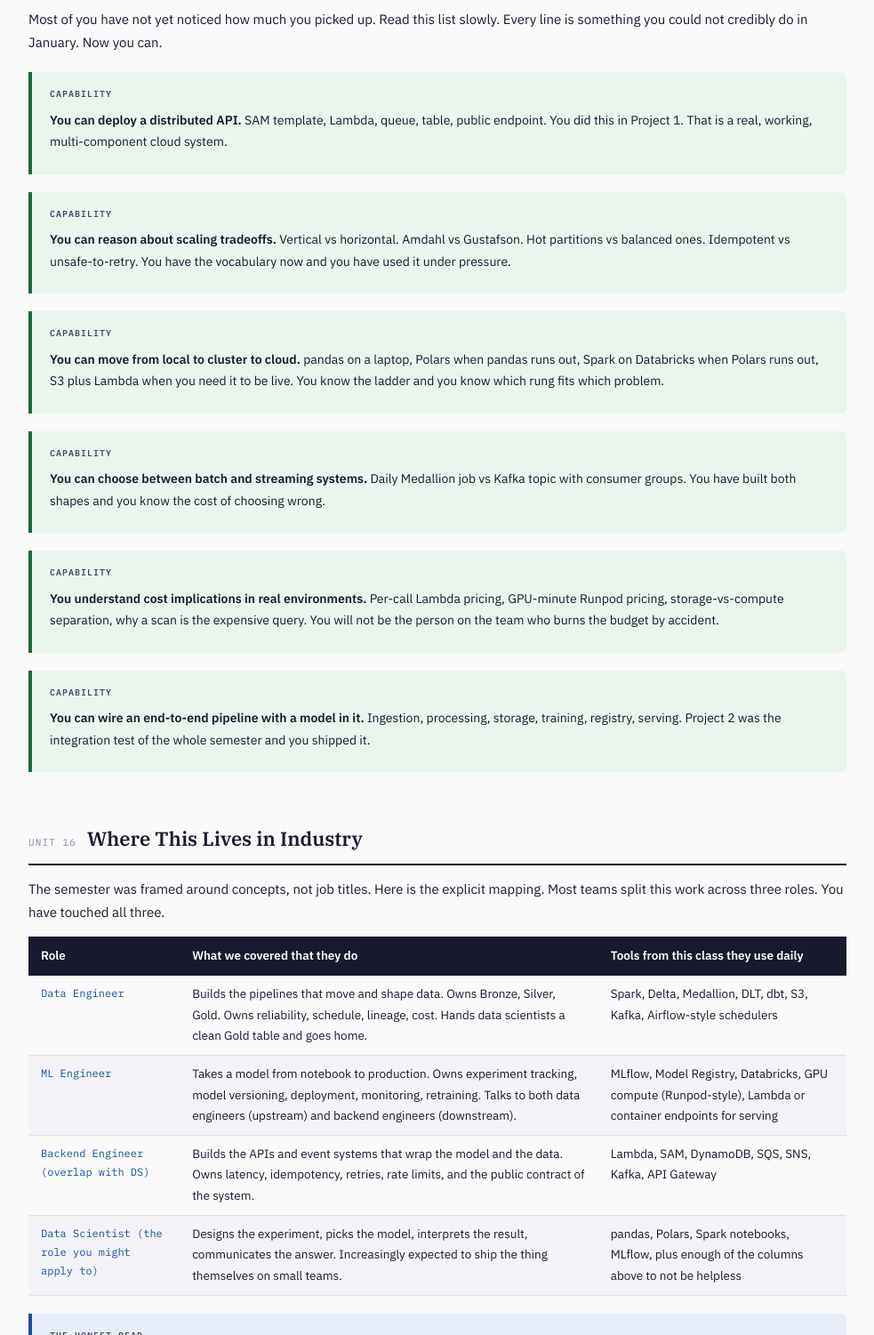
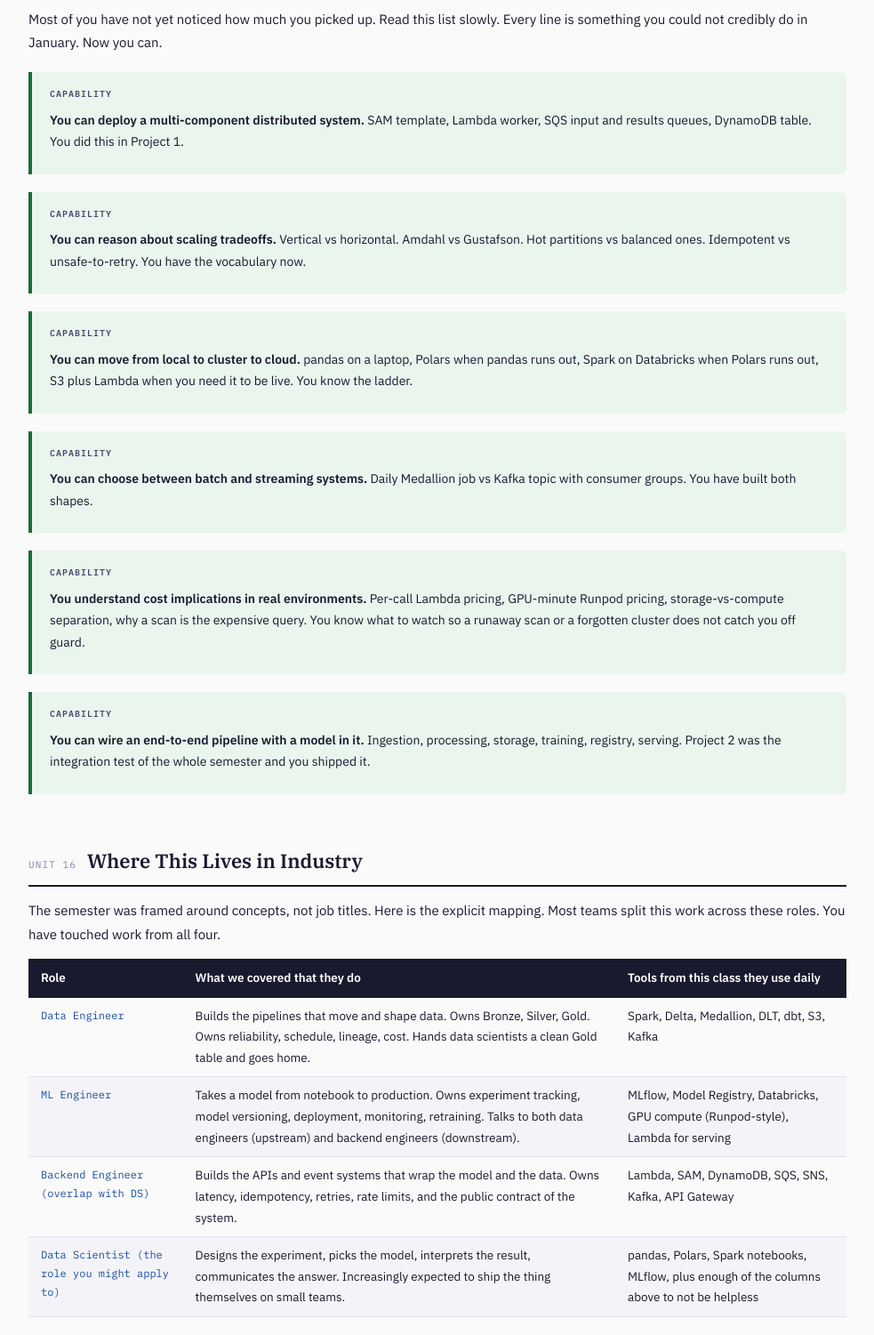
Before and after one commit to gsaluncf/DistributedForDataScienceF26, a plain HTML site: page class_wrapup.html in a window 1280 px wide. Shown: the part 6560-8061 px from the top of the page at 89% size, without its empty margins (148-1131 px from the left). Drawn offline with Linux system fonts and the light colour scheme.

Commit message:
Tighten capability section: drop overclaims, fix role count, no em dashes

```diff
--- a/class_wrapup.html
+++ b/class_wrapup.html
@@ -322,27 +322,27 @@
 
 <div class="callout green">
   <div class="callout-label">Capability</div>
-  <p><strong>You can deploy a distributed API.</strong> SAM template, Lambda, queue, table, public endpoint. You did this in Project 1. That is a real, working, multi-component cloud system.</p>
+  <p><strong>You can deploy a multi-component distributed system.</strong> SAM template, Lambda worker, SQS input and results queues, DynamoDB table. You did this in Project 1.</p>
 </div>
 
 <div class="callout green">
   <div class="callout-label">Capability</div>
-  <p><strong>You can reason about scaling tradeoffs.</strong> Vertical vs horizontal. Amdahl vs Gustafson. Hot partitions vs balanced ones. Idempotent vs unsafe-to-retry. You have the vocabulary now and you have used it under pressure.</p>
+  <p><strong>You can reason about scaling tradeoffs.</strong> Vertical vs horizontal. Amdahl vs Gustafson. Hot partitions vs balanced ones. Idempotent vs unsafe-to-retry. You have the vocabulary now.</p>
 </div>
 
 <div class="callout green">
   <div class="callout-label">Capability</div>
-  <p><strong>You can move from local to cluster to cloud.</strong> pandas on a laptop, Polars when pandas runs out, Spark on Databricks when Polars runs out, S3 plus Lambda when you need it to be live. You know the ladder and you know which rung fits which problem.</p>
+  <p><strong>You can move from local to cluster to cloud.</strong> pandas on a laptop, Polars when pandas runs out, Spark on Databricks when Polars runs out, S3 plus Lambda when you need it to be live. You know the ladder.</p>
 </div>
 
 <div class="callout green">
   <div class="callout-label">Capability</div>
-  <p><strong>You can choose between batch and streaming systems.</strong> Daily Medallion job vs Kafka topic with consumer groups. You have built both shapes and you know the cost of choosing wrong.</p>
+  <p><strong>You can choose between batch and streaming systems.</strong> Daily Medallion job vs Kafka topic with consumer groups. You have built both shapes.</p>
 </div>
 
 <div class="callout green">
   <div class="callout-label">Capability</div>
-  <p><strong>You understand cost implications in real environments.</strong> Per-call Lambda pricing, GPU-minute Runpod pricing, storage-vs-compute separation, why a scan is the expensive query. You will not be the person on the team who burns the budget by accident.</p>
+  <p><strong>You understand cost implications in real environments.</strong> Per-call Lambda pricing, GPU-minute Runpod pricing, storage-vs-compute separation, why a scan is the expensive query. You know what to watch so a runaway scan or a forgotten cluster does not catch you off guard.</p>
 </div>
 
 <div class="callout green">
@@ -351,7 +351,7 @@
 </div>
 
 <h2 class="part"><span class="part-num">Unit 16</span> Where This Lives in Industry</h2>
-<p>The semester was framed around concepts, not job titles. Here is the explicit mapping. Most teams split this work across three roles. You have touched all three.</p>
+<p>The semester was framed around concepts, not job titles. Here is the explicit mapping. Most teams split this work across these roles. You have touched work from all four.</p>
 
 <div class="table-wrap">
 <table>
@@ -359,8 +359,8 @@
     <tr><th>Role</th><th>What we covered that they do</th><th>Tools from this class they use daily</th></tr>
   </thead>
   <tbody>
-    <tr><td>Data Engineer</td><td>Builds the pipelines that move and shape data. Owns Bronze, Silver, Gold. Owns reliability, schedule, lineage, cost. Hands data scientists a clean Gold table and goes home.</td><td>Spark, Delta, Medallion, DLT, dbt, S3, Kafka, Airflow-style schedulers</td></tr>
-    <tr><td>ML Engineer</td><td>Takes a model from notebook to production. Owns experiment tracking, model versioning, deployment, monitoring, retraining. Talks to both data engineers (upstream) and backend engineers (downstream).</td><td>MLflow, Model Registry, Databricks, GPU compute (Runpod-style), Lambda or container endpoints for serving</td></tr>
+    <tr><td>Data Engineer</td><td>Builds the pipelines that move and shape data. Owns Bronze, Silver, Gold. Owns reliability, schedule, lineage, cost. Hands data scientists a clean Gold table and goes home.</td><td>Spark, Delta, Medallion, DLT, dbt, S3, Kafka</td></tr>
+    <tr><td>ML Engineer</td><td>Takes a model from notebook to production. Owns experiment tracking, model versioning, deployment, monitoring, retraining. Talks to both data engineers (upstream) and backend engineers (downstream).</td><td>MLflow, Model Registry, Databricks, GPU compute (Runpod-style), Lambda for serving</td></tr>
     <tr><td>Backend Engineer (overlap with DS)</td><td>Builds the APIs and event systems that wrap the model and the data. Owns latency, idempotency, retries, rate limits, and the public contract of the system.</td><td>Lambda, SAM, DynamoDB, SQS, SNS, Kafka, API Gateway</td></tr>
     <tr><td>Data Scientist (the role you might apply to)</td><td>Designs the experiment, picks the model, interprets the result, communicates the answer. Increasingly expected to ship the thing themselves on small teams.</td><td>pandas, Polars, Spark notebooks, MLflow, plus enough of the columns above to not be helpless</td></tr>
   </tbody>
```
